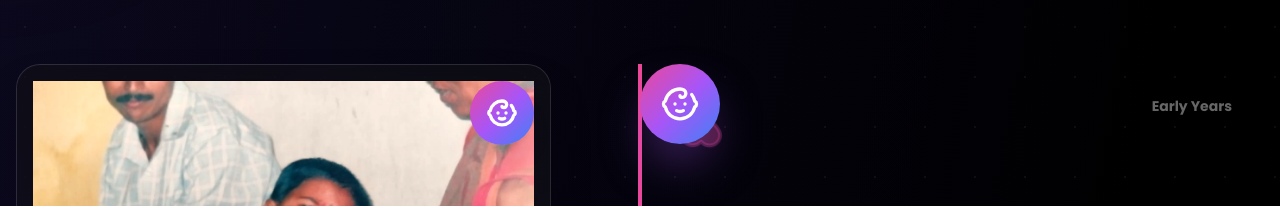
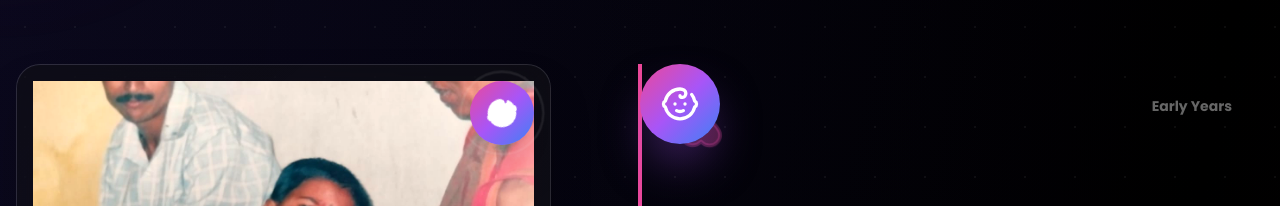
Before and after one commit to prashanthnemadi18/Birthday-Wishes-Web-Page, a React (Vite) app: page / in a window 1280 px wide. Both pictures are taken after a click on the button "Memories". Shown: the part 248-454 px from the top of the page. Built offline with nearby package versions, Linux system fonts and the light colour scheme; a web font is replaced by a local one.

Commit message:
Add continuous rotation and pulsing ring animation to image badge icons

```diff
--- a/src/components/FinalMessage.jsx
+++ b/src/components/FinalMessage.jsx
@@ -1,5 +1,6 @@
 import { motion } from 'framer-motion'
 import { useEffect, useState } from 'react'
+import { Gift, Balloon, Sparkles } from 'lucide-react'
 
 export default function FinalMessage({ setCurrentSection }) {
   const [confetti, setConfetti] = useState([])
@@ -90,11 +91,39 @@ export default function FinalMessage({ setCurrentSection }) {
           initial={{ scale: 0 }}
           animate={{ scale: 1 }}
           transition={{ delay: 0.9 }}
-          className="text-5xl sm:text-7xl mb-6 sm:mb-8 space-x-2 sm:space-x-4"
+          className="flex justify-center items-center gap-4 sm:gap-6 mb-6 sm:mb-8"
         >
-          <motion.span animate={{ y: [0, -20, 0] }} transition={{ duration: 1, repeat: Infinity }}>🎁</motion.span>
-          <motion.span animate={{ y: [0, -20, 0] }} transition={{ duration: 1, repeat: Infinity, delay: 0.2 }}>🎈</motion.span>
-          <motion.span animate={{ y: [0, -20, 0] }} transition={{ duration: 1, repeat: Infinity, delay: 0.4 }}>✨</motion.span>
+          <motion.div
+            animate={{
+              y: [0, -20, 0],
+              rotate: [0, 10, -10, 0]
+            }}
+            transition={{ duration: 2, repeat: Infinity }}
+            className="text-pink-400"
+          >
+            <Gift className="w-12 h-12 sm:w-16 sm:h-16" strokeWidth={2} fill="currentColor" />
+          </motion.div>
+          <motion.div
+            animate={{
+              y: [0, -25, 0],
+              rotate: [0, -10, 10, 0]
+            }}
+            transition={{ duration: 2, repeat: Infinity, delay: 0.2 }}
+            className="text-red-400"
+          >
+            <Balloon className="w-12 h-12 sm:w-16 sm:h-16" strokeWidth={2} fill="currentColor" />
+          </motion.div>
+          <motion.div
+            animate={{
+              y: [0, -20, 0],
+              rotate: [0, 180, 360],
+              scale: [1, 1.2, 1]
+            }}
+            transition={{ duration: 2, repeat: Infinity, delay: 0.4 }}
+            className="text-yellow-300"
+          >
+            <Sparkles className="w-12 h-12 sm:w-16 sm:h-16" strokeWidth={2} fill="currentColor" />
+          </motion.div>
         </motion.div>
 
         <motion.button
--- a/src/components/MemoryCard.jsx
+++ b/src/components/MemoryCard.jsx
@@ -86,10 +86,39 @@ export default function MemoryCard({ memory, index, isLeft }) {
           whileInView={{ scale: 1, rotate: 0 }}
           viewport={{ once: true }}
           transition={{ duration: 0.6, delay: index * 0.1 + 0.4, type: 'spring' }}
-          whileHover={{ scale: 1.2, rotate: 360 }}
           className="absolute top-2 right-2 sm:top-4 sm:right-4 w-12 h-12 sm:w-16 sm:h-16 rounded-full bg-gradient-to-br from-pink-500 via-purple-500 to-blue-500 flex items-center justify-center shadow-xl cursor-pointer"
         >
-          <memory.icon className="w-6 h-6 sm:w-8 sm:h-8 text-white" strokeWidth={2.5} />
+          <motion.div
+            animate={{
+              scale: [1, 1.2, 1],
+              rotate: [0, 360],
+            }}
+            transition={{
+              duration: 3,
+              repeat: Infinity,
+              ease: 'easeInOut',
+            }}
+          >
+            <memory.icon
+              className="w-6 h-6 sm:w-8 sm:h-8 text-white"
+              strokeWidth={2.5}
+              fill="currentColor"
+            />
+          </motion.div>
+
+          {/* Pulsing Ring */}
+          <motion.div
+            className="absolute inset-0 rounded-full border-2 border-white/50"
+            animate={{
+              scale: [1, 1.5, 1],
+              opacity: [0.5, 0, 0.5],
+            }}
+            transition={{
+              duration: 2,
+              repeat: Infinity,
+              ease: 'easeOut',
+            }}
+          />
         </motion.div>
 
         {/* Sparkle Effect on Hover */}
```
